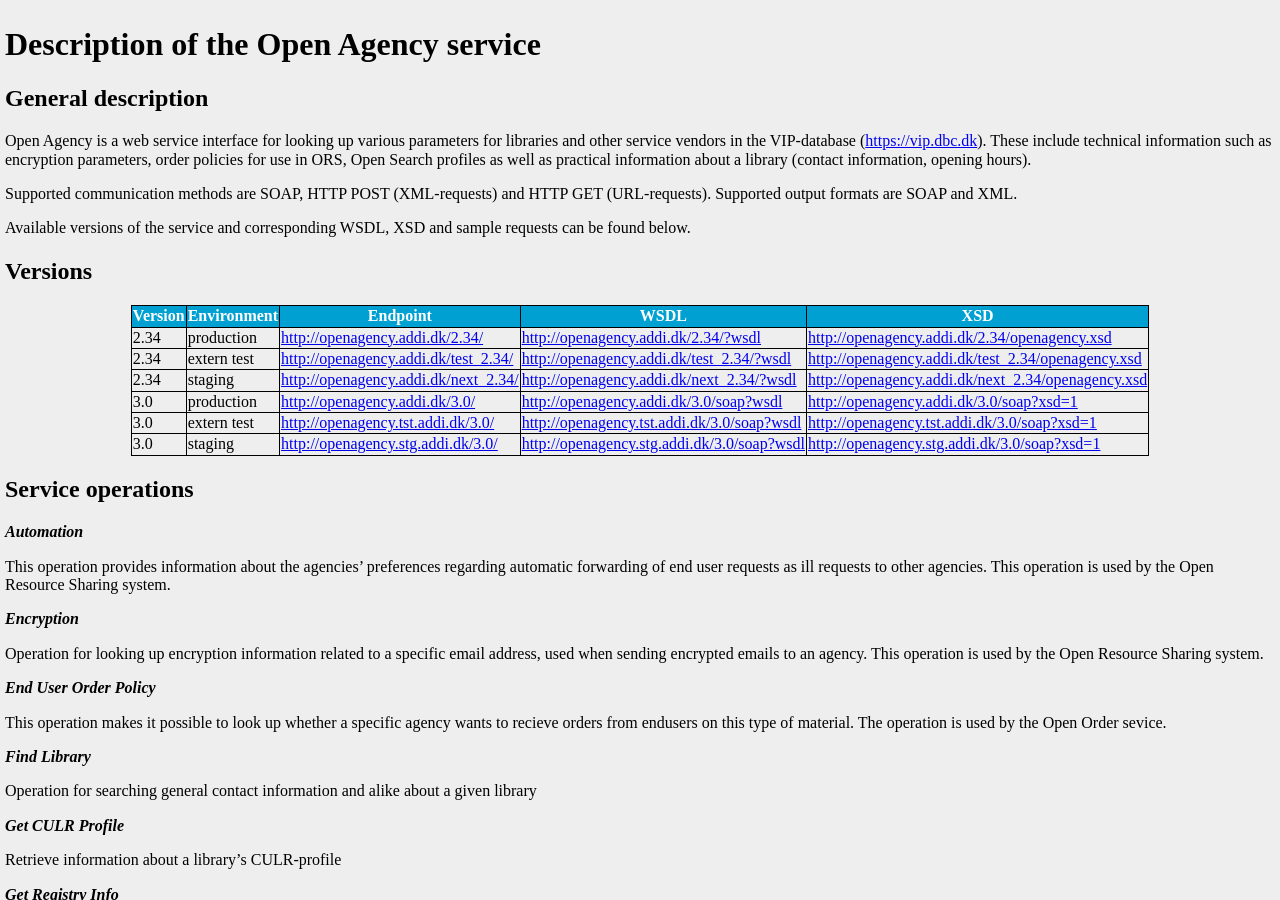
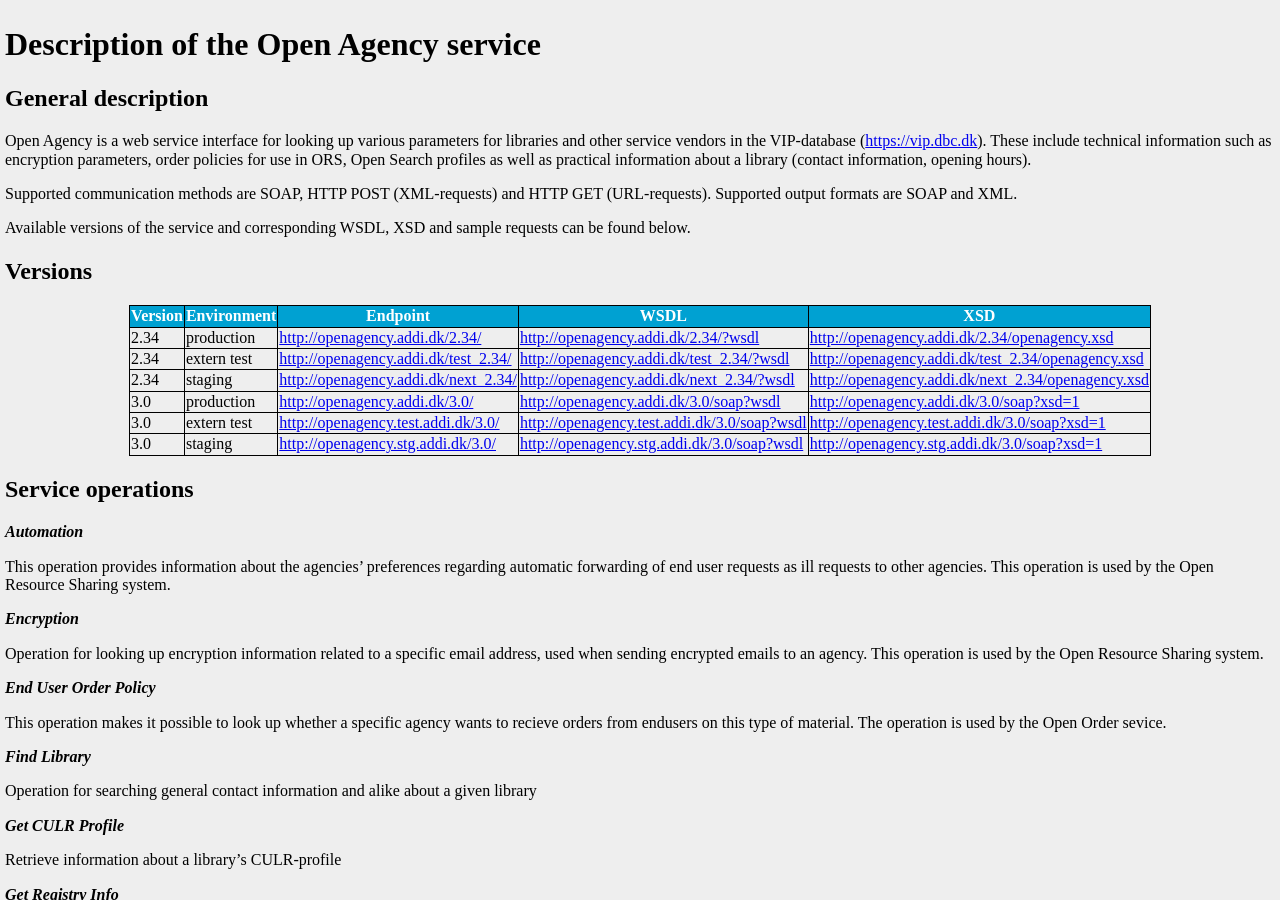
Before and after one commit to DBCDK/dbcdk.github.io, a Jekyll site: the page built from OpenAgency.md, in a window 1280 px wide and 900 px high. Built offline with Jekyll 4.4.1, drawn with Linux system fonts in a browser that asks for light colours; nearby versions of some CDN libraries; our own code applies the rules of GitHub Pages for plain Markdown files; some of the changed lines change nothing that is shown.

Commit message:
Updated OpenAgency documentation

```diff
--- a/OpenAgency.md
+++ b/OpenAgency.md
@@ -26,7 +26,7 @@ requests can be found below.
 | 2.34    | extern test | [http://openagency.addi.dk/test_2.34/](http://openagency.addi.dk/test_2.34/) | [http://openagency.addi.dk/test_2.34/?wsdl](http://openagency.addi.dk/test_2.34/?wsdl) | [http://openagency.addi.dk/test_2.34/openagency.xsd](http://openagency.addi.dk/test_2.34/openagency.xsd) |
 | 2.34    | staging     | [http://openagency.addi.dk/next_2.34/](http://openagency.addi.dk/next_2.34/) | [http://openagency.addi.dk/next_2.34/?wsdl](http://openagency.addi.dk/next_2.34/?wsdl) | [http://openagency.addi.dk/next_2.34/openagency.xsd](http://openagency.addi.dk/next_2.34/openagency.xsd) |
 | 3.0    | production  | [http://openagency.addi.dk/3.0/](http://openagency.addi.dk/3.0/) | [http://openagency.addi.dk/3.0/soap?wsdl](http://openagency.addi.dk/3.0/soap?wsdl) | [http://openagency.addi.dk/3.0/soap?xsd=1](http://openagency.addi.dk/3.0/soap?xsd=1) |
-| 3.0    | extern test | [http://openagency.tst.addi.dk/3.0/](http://openagency.tst.addi.dk/3.0/) | [http://openagency.tst.addi.dk/3.0/soap?wsdl](http://openagency.tst.addi.dk/3.0/soap?wsdl) | [http://openagency.tst.addi.dk/3.0/soap?xsd=1](http://openagency.tst.addi.dk/3.0/soap?xsd=1) |
+| 3.0    | extern test | [http://openagency.test.addi.dk/3.0/](http://openagency.test.addi.dk/3.0/) | [http://openagency.test.addi.dk/3.0/soap?wsdl](http://openagency.test.addi.dk/3.0/soap?wsdl) | [http://openagency.test.addi.dk/3.0/soap?xsd=1](http://openagency.test.addi.dk/3.0/soap?xsd=1) |
 | 3.0    | staging     | [http://openagency.stg.addi.dk/3.0/](http://openagency.stg.addi.dk/3.0/) | [http://openagency.stg.addi.dk/3.0/soap?wsdl](http://openagency.stg.addi.dk/3.0/soap?wsdl) | [http://openagency.stg.addi.dk/3.0/soap?xsd=1](http://openagency.stg.addi.dk/3.0/soap?xsd=1) |
 
 ## Service operations
```
